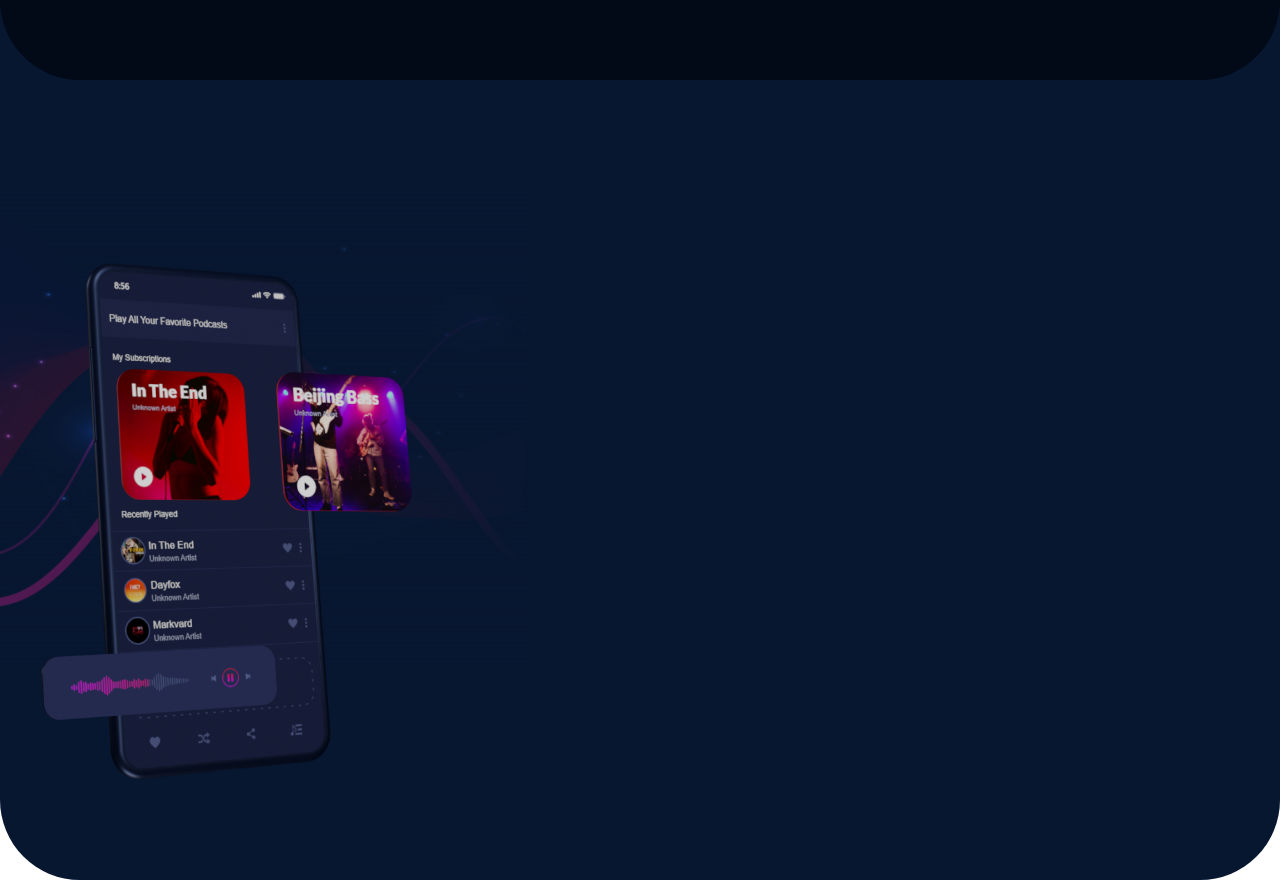
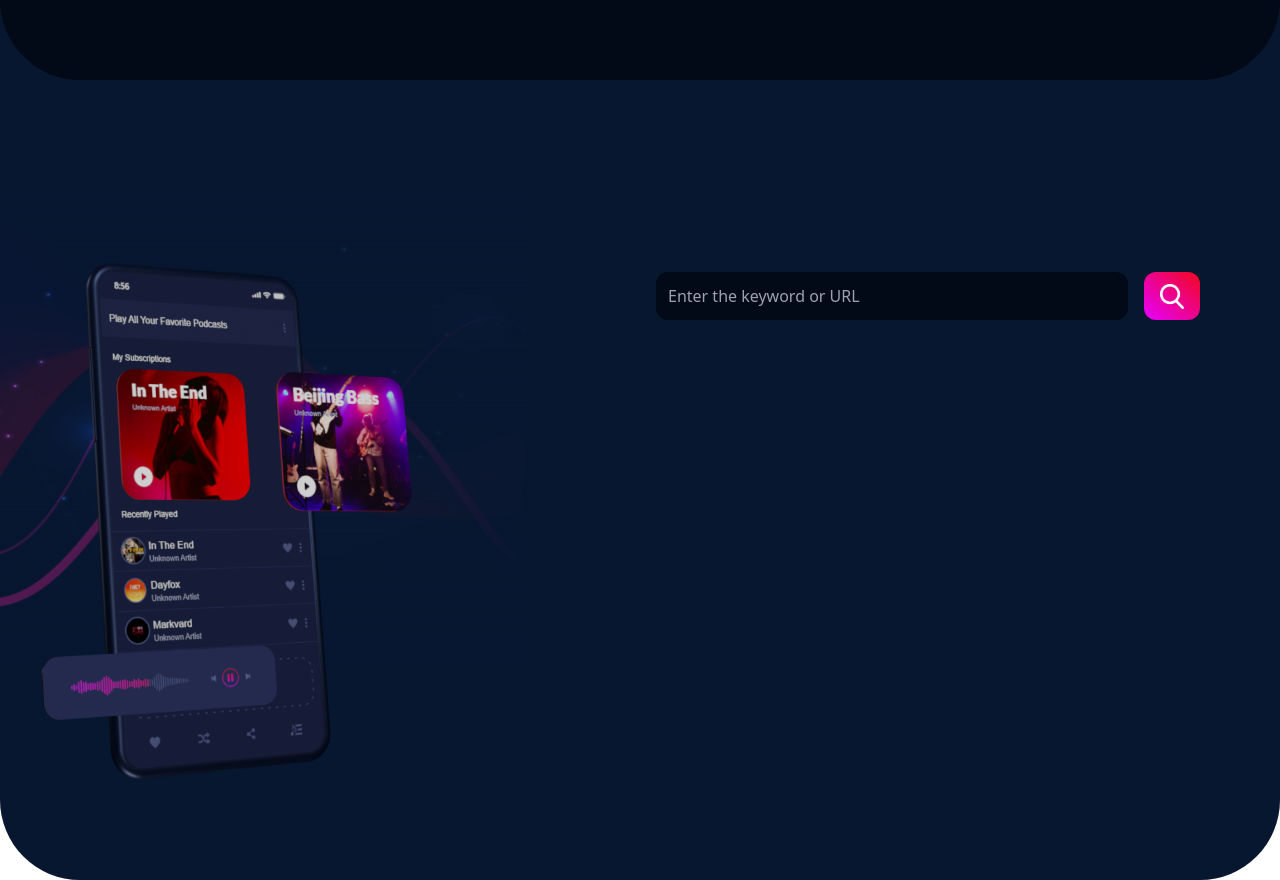
Before and after one commit to Hossein-Haghshenas/React-Music-App, a React (Create React App) app: page / in a window 1280 px wide. Shown: the part 1360-2240 px from the top of the page. Built offline with nearby package versions, Linux system fonts and the light colour scheme.

Commit message:
Create search section right side

```diff
--- a/src/components/Search.js
+++ b/src/components/Search.js
@@ -6,7 +6,7 @@ function Search() {
      flex items-center justify-between rounded-b-[5rem]"
     >
       {/* left side */}
-      <section className="left ">
+      <section className="left flex-1">
         <img
           src={require("../image/backgraphics.png")}
           alt=""
@@ -34,7 +34,27 @@ function Search() {
         />
       </section>
       {/* right side */}
-      <section className="right"></section>
+      <section className="right flex items-start flex-col justify-start flex-1 h-[100%] pt-[9rem]">
+        {/* Search bar */}
+        <section className="searchbar flex justify-start w-[100%]">
+          <input
+            type="text"
+            placeholder="Enter the keyword or URL"
+            className="flex-[19] ml-[1rem] outline-none bg-[#020917] rounded-xl p-3 h-[3rem]"
+          />
+          {/* search icon */}
+          <section
+            className="searchIcon flex flex-1 items-center rounded-xl ml-4
+          bg-gradient-to-bl from-[#f3071d] to-[#e600ff] p-4 h-[3rem]"
+          >
+            <img
+              src={require("../image/search.png")}
+              alt=""
+              className="w-[1.5rem]"
+            />
+          </section>
+        </section>
+      </section>
     </section>
   );
 }
```
